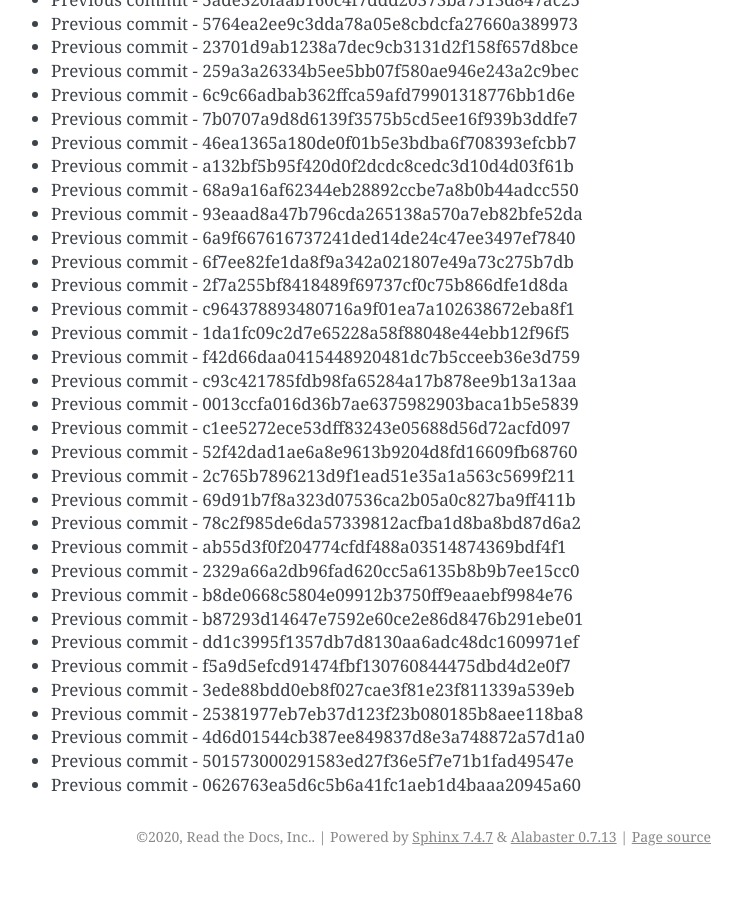
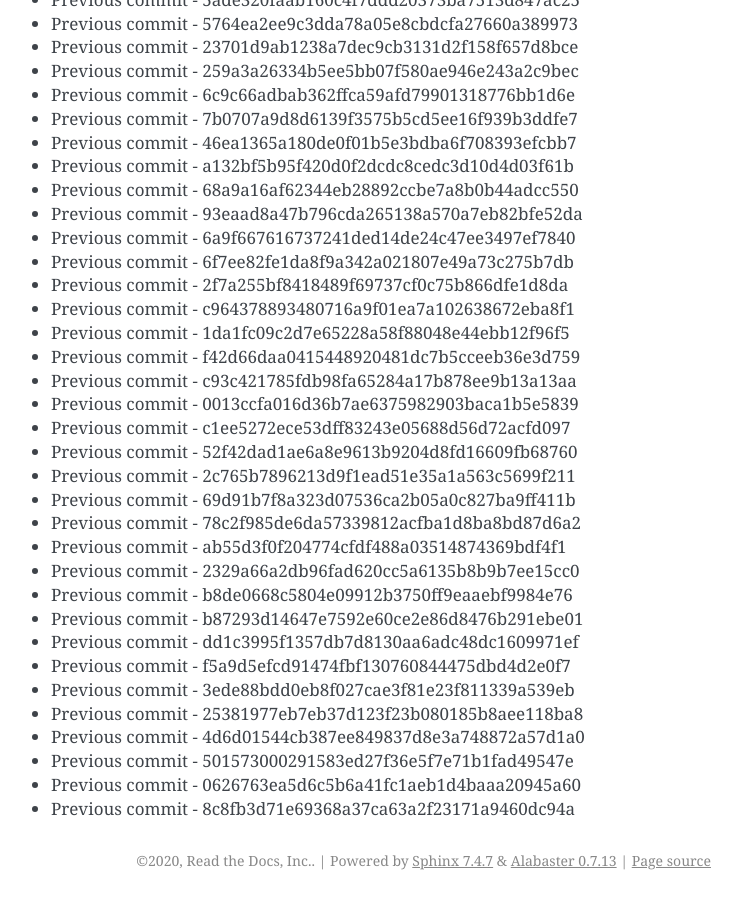
Before and after one commit to readthedocs/rtd-git-stresstest, a Sphinx documentation site: the page built from docs/updates.rst, in a window 1280 px wide and 900 px high, scrolled down 47488 px. Shown: the whole window, without its empty margins (399-1141 px from the left). Built offline with Sphinx 7.4.7, drawn with Linux system fonts in a browser that asks for light colours; before the commit the page ends 48364 px from its top, so only the background shows below that.

Commit message:
Generating commit from previous: 8c8fb3d71e69368a37ca63a2f23171a9460dc94a

```diff
--- a/docs/updates.rst
+++ b/docs/updates.rst
@@ -2027,3 +2027,4 @@ It can be tested for any performance characteristics.
 * Previous commit - 4d6d01544cb387ee849837d8e3a748872a57d1a0
 * Previous commit - 501573000291583ed27f36e5f7e71b1fad49547e
 * Previous commit - 0626763ea5d6c5b6a41fc1aeb1d4baaa20945a60
+* Previous commit - 8c8fb3d71e69368a37ca63a2f23171a9460dc94a
```
